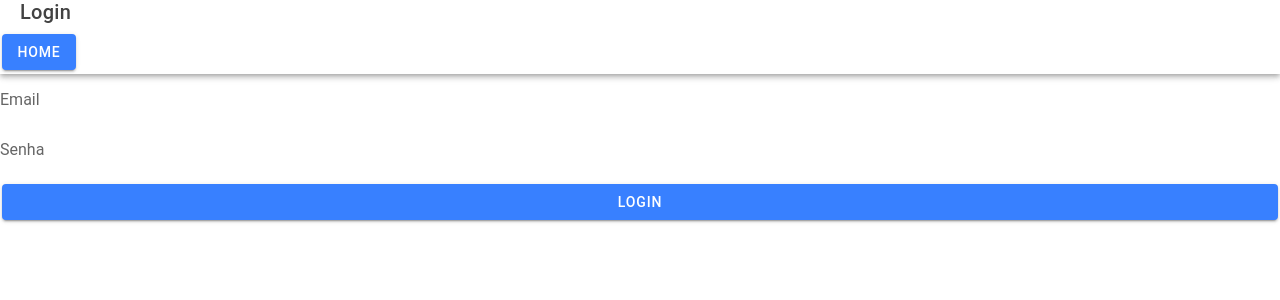
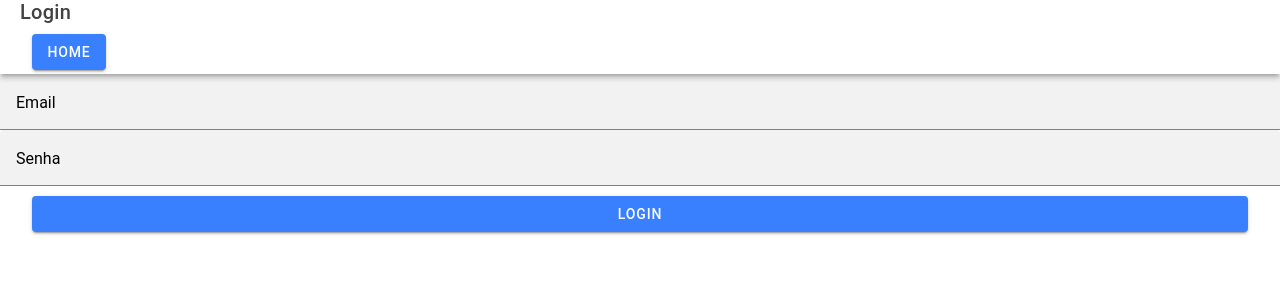
Before and after one commit to fernandocandeiatorres/ionic-codex-app, a React (Vite) app: page /login in a window 1280 px wide. Shown: the top 300 px of the page. Built offline with nearby package versions, Linux system fonts and the light colour scheme.

Commit message:
add-homebutton

```diff
--- a/src/pages/Home.tsx
+++ b/src/pages/Home.tsx
@@ -100,9 +100,6 @@ const Home: React.FC = () => {
               <IonButton slot="end" onClick={() => handleEditTodo(index)}>
                 Editar
               </IonButton>
-
-
-
               <IonButton slot="end" onClick={() => handleEraseTodo(index)}>
                 <IonIcon icon={trash}></IonIcon>
               </IonButton>
--- a/src/pages/Login.tsx
+++ b/src/pages/Login.tsx
@@ -2,6 +2,7 @@ import React, { useState } from 'react';
 import { IonPage, IonHeader, IonToolbar, IonTitle, IonContent, IonInput, IonButton } from '@ionic/react';
 import './LoginPage.css';
 import Login from './Login';
+import { home } from 'ionicons/icons';
 
 const LoginPage: React.FC = () => {
   const [email, setEmail] = useState('');
@@ -11,7 +12,7 @@ const LoginPage: React.FC = () => {
   const handleLogin = async (event: React.FormEvent<HTMLFormElement>) => {
     event.preventDefault();
 
-    // Envie as credenciais para o backend
+    // Envie o "token" para o backend
     const response = await fetch('https://sitedobackend.com/login', {
       method: 'POST',
       headers: {
@@ -37,21 +38,26 @@ const LoginPage: React.FC = () => {
       <IonHeader>
         <IonToolbar>
           <IonTitle>Login</IonTitle>
-          <IonButton>Home</IonButton>
+          <IonButton routerDirection='back'>Home</IonButton>
         </IonToolbar>
       </IonHeader>
       <IonContent>
         <form onSubmit={handleLogin}>
           {errorMessage && <div className="error">{errorMessage}</div>}
+
           <IonInput
-            type="email"
-            placeholder="Email"
+            label="Email"
+            labelPlacement="floating"
+            fill="solid"
+            placeholder="fulanodetal@gmail.com"
             value={email}
             onIonChange={(e) => setEmail(e.detail.value!)}
           />
           <IonInput
-            type="password"
-            placeholder="Senha"
+            label="Senha"
+            labelPlacement="floating"
+            fill="solid"
+            placeholder="*******"
             value={password}
             onIonChange={(e) => setPassword(e.detail.value!)}
           />
--- a/src/pages/LoginPage.css
+++ b/src/pages/LoginPage.css
@@ -5,13 +5,15 @@
  ion-input {
   width: 100%;
   height: 50px;
-}
- ion-input::part(native)::-webkit-input-placeholder {
-  /* Centraliza o placeholder verticalmente e horizontalmente */
   line-height: 50px;
-  text-align: center;
+  text-align:start;
+  padding-left: 15px;
+  padding-right: 15px;
 }
 
 ion-button {
     margin-top: 10px;
-  }
+    padding-left: 30px;
+    padding-right: 30px;
+    align-items: center;
+}
```
